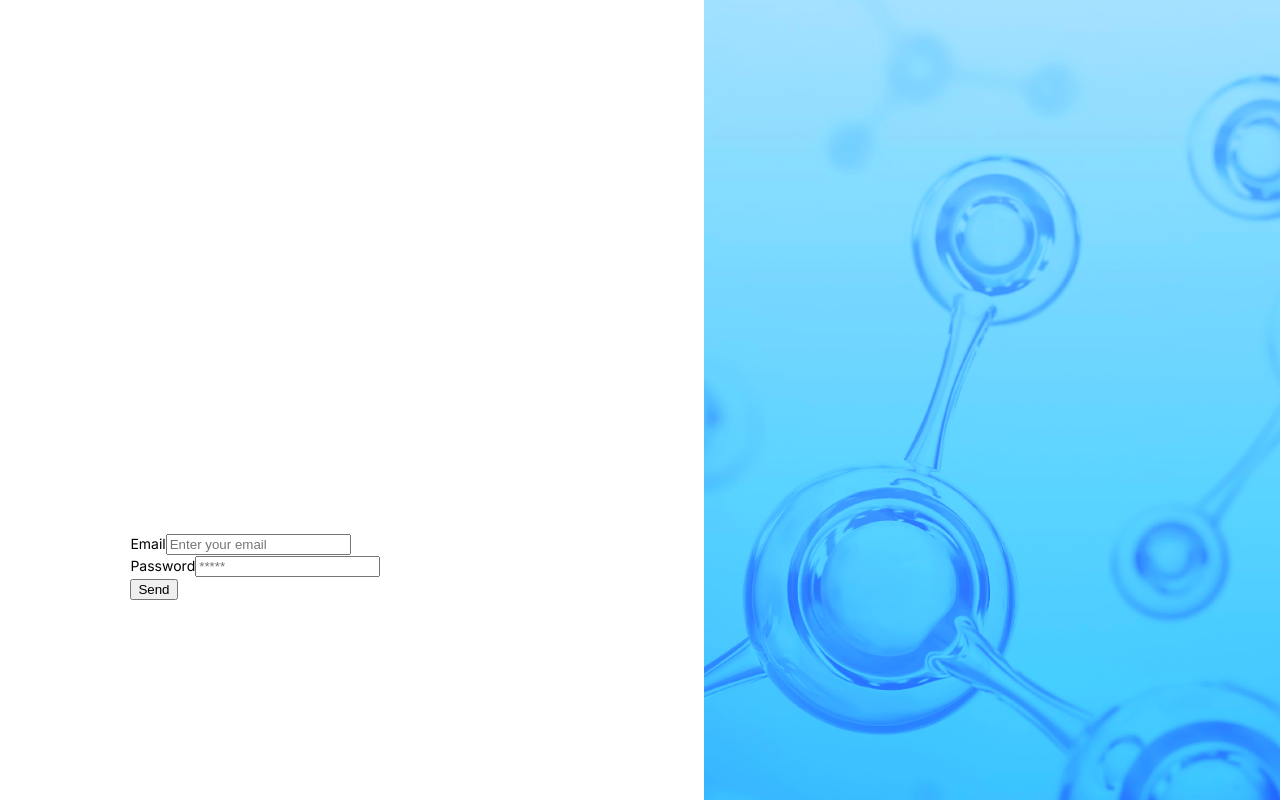
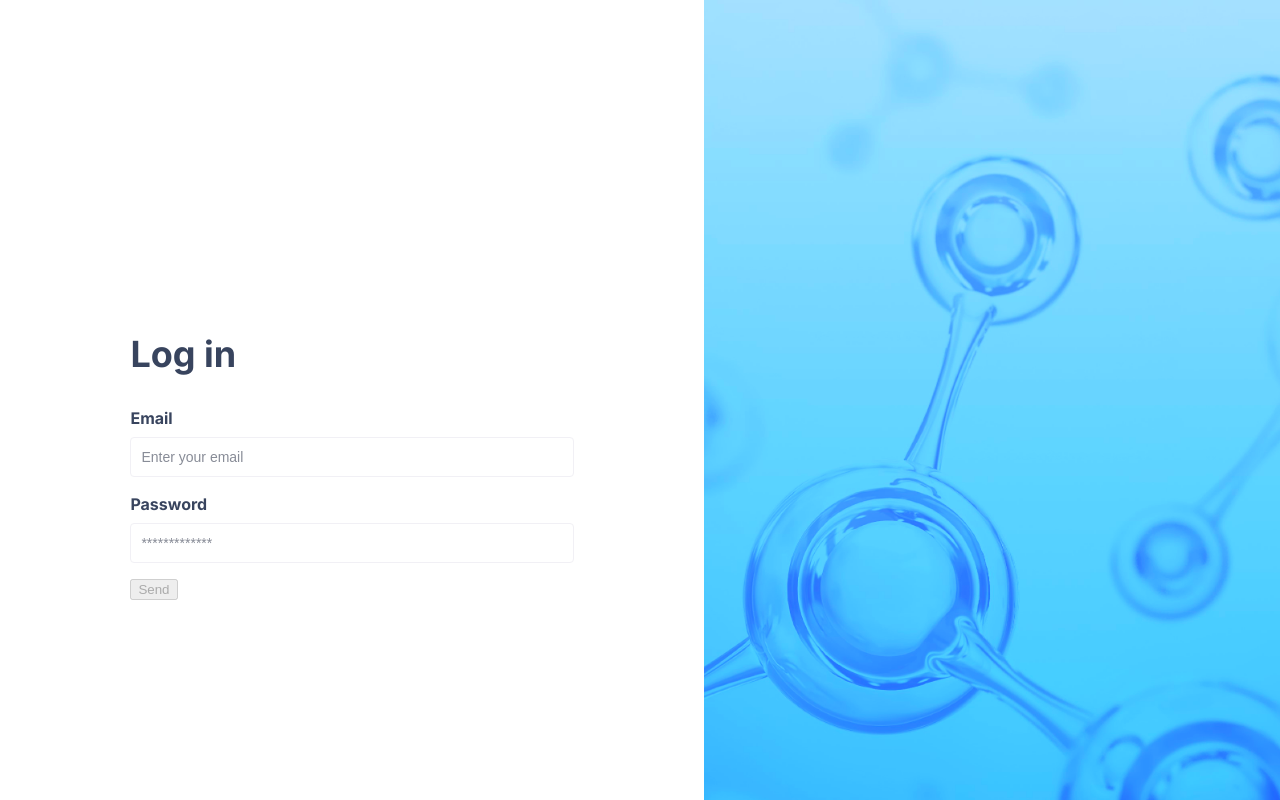
Before and after one commit to matchmakers69/Biolerate-auth0, a React (Create React App) app: page /login in a window 1280 px wide. Built offline with nearby package versions, Linux system fonts and the light colour scheme; what auth0-js would draw is missing.

Commit message:
Refactored login form with react-hook-form

```diff
--- a/package.json
+++ b/package.json
@@ -5,6 +5,7 @@
   "dependencies": {
     "@auth0/auth0-react": "^1.5.0",
     "@auth0/auth0-spa-js": "^1.16.0",
+    "@hookform/resolvers": "^2.6.0",
     "@reduxjs/toolkit": "^1.5.0",
     "@testing-library/jest-dom": "^5.14.1",
     "@testing-library/react": "^11.2.7",
--- /dev/null
+++ b/src/components/Auth/LoginForm/LoginForm.styled.js
@@ -0,0 +1 @@
+import styled from 'styled-components';
--- a/src/components/Auth/LoginForm/index.js
+++ b/src/components/Auth/LoginForm/index.js
@@ -1,29 +1,36 @@
 import React, { useState } from 'react';
+import { useForm } from 'react-hook-form';
 import { useHistory } from 'react-router';
 import { useDispatch } from 'react-redux';
 import { setAuthCredentials } from 'store/auth/actions';
 import { auth0Client } from 'config/auth0';
-import PropTypes from 'prop-types';
+import { loginSchema } from 'libs/yup/validation/loginFormValidation';
+import { yupResolver } from '@hookform/resolvers/yup';
+import { Styled } from 'components/common/Form/Input/Input.styled';
+import Input from 'components/common/Form/Input';
 import { constants } from '../../../constants';
 
 const { PROFILE } = constants.route;
 
-const LoginForm = (props) => {
+const LoginForm = () => {
   const [loading, setLoading] = useState(false);
+
+  const {
+    handleSubmit,
+    register,
+    formState: { errors, isValid },
+    reset,
+  } = useForm({
+    mode: 'onChange',
+    resolver: yupResolver(loginSchema),
+    defaultValues: {
+      email: '',
+      password: '',
+    },
+  });
+
   const history = useHistory();
   const dispatch = useDispatch();
-  const [loginDetails, setLoginDetails] = useState({
-    email: '',
-    password: '',
-  });
-
-  const handleFormLoginChange = (e) => {
-    const { name, value } = e.target;
-    setLoginDetails((prevstate) => ({
-      ...prevstate,
-      [name]: value,
-    }));
-  };
 
   const login = (username, password) => {
     setLoading(true);
@@ -48,44 +55,56 @@ const LoginForm = (props) => {
     );
   };
 
-  const handleLoginFormSubmit = (e) => {
-    e.preventDefault();
-    const { email, password } = loginDetails;
+  const handleLoginFormSubmit = (data) => {
+    const { email, password } = data;
+
+    // Auth0 login integration
     login(email, password);
+
+    setTimeout(() => {
+      reset({
+        email: '',
+        password: '',
+      });
+    }, 300);
   };
-  const { email, password } = loginDetails;
+
   if (loading) {
     return <span>Loading...</span>;
   }
   return (
     <>
-      <form autoComplete="false" noValidate onSubmit={handleLoginFormSubmit}>
+      <form autoComplete="false" noValidate onSubmit={handleSubmit(handleLoginFormSubmit)}>
         <div className="form-group">
-          <label>Email</label>
-          <input
+          <Styled.InputLabel htmlFor="email">Email</Styled.InputLabel>
+          <Input
+            id="email"
+            type="email"
             name="email"
-            value={email}
-            onChange={handleFormLoginChange}
-            type="email"
+            register={register}
+            isRequired
             placeholder="Enter your email"
+            error={errors.email}
           />
         </div>
         <div className="form-group">
-          <label>Password</label>
-          <input
+          <Styled.InputLabel htmlFor="password">Password</Styled.InputLabel>
+          <Input
+            id="password"
+            type="password"
             name="password"
-            value={password}
-            onChange={handleFormLoginChange}
-            placeholder="*****"
-            type="password"
+            register={register}
+            isRequired
+            placeholder="*************"
+            error={errors.password}
           />
         </div>
-        <button type="submit">Send</button>
+        <button disabled={!isValid} type="submit">
+          Send
+        </button>
       </form>
     </>
   );
 };
 
-LoginForm.propTypes = {};
-
 export default LoginForm;
--- /dev/null
+++ b/src/components/common/Form/Input/Input.styled.js
@@ -0,0 +1,80 @@
+import styled, { css } from 'styled-components';
+
+const sharedStyles = css`
+  background-color: ${({ theme: { colors } }) => colors.pureWhite};
+  border-radius: 4px;
+  height: 4rem;
+  border: 1px solid ${({ theme: { colors } }) => colors.borderGrey};
+  padding: 10px;
+  color: ${({ theme: { colors } }) => colors.menuGrey};
+  font-size: ${({ theme: { fontSizes } }) => fontSizes.small};
+`;
+
+const InputLabel = styled.label`
+  color: ${({ theme: { colors } }) => colors.navyBlue};
+  font-size: ${({ theme: { fontSizes } }) => fontSizes.medium};
+  display: block;
+  margin-bottom: 5px;
+  font-weight: 700;
+`;
+
+const InputWrapper = styled.div`
+  width: 100%;
+  position: relative;
+  margin-bottom: 15px;
+`;
+
+const InputField = styled.input`
+  display: block;
+  width: 100%;
+  ${sharedStyles}
+
+  &:focus {
+    border: 2px solid ${({ theme: { colors } }) => colors.mediumBlue};
+    font-size: ${({ theme: { fontSizes } }) => fontSizes.small};
+    box-shadow: 0px 0px 2px 0px rgba(69, 43, 120, 0.5);
+    outline: transparent;
+    border-radius: 4px;
+  }
+
+  ::placeholder,
+  ::-webkit-input-placeholder {
+    color: ${({ theme: { colors } }) => colors.menuGrey};
+    font-size: ${({ theme: { fontSizes } }) => fontSizes.small};
+  }
+  :-ms-input-placeholder {
+    color: ${({ theme: { colors } }) => colors.menuGrey};
+    font-size: ${({ theme: { fontSizes } }) => fontSizes.small};
+  }
+`;
+
+const InputFieldTextarea = styled.textarea`
+  display: block;
+  min-height: 100px;
+  font-size: ${({ theme: { fontSizes } }) => fontSizes.small};
+  color: ${({ theme: { colors } }) => colors.menuGrey};
+  width: 100%;
+  ${sharedStyles}
+
+  &:focus {
+    border: 2px solid ${({ theme: { colors } }) => colors.mediumBlue};
+    font-size: ${({ theme: { fontSizes } }) => fontSizes.small};
+    box-shadow: 0px 0px 2px 0px rgba(69, 43, 120, 0.5);
+    outline: transparent;
+    border-radius: 4px;
+  }
+`;
+
+const ErrorMsg = styled.p`
+  font-size: 1.2rem;
+  color: ${({ theme: { colors } }) => colors.errorRed};
+  margin: 5px 0 0 0;
+`;
+
+export const Styled = {
+  InputWrapper,
+  InputField,
+  InputFieldTextarea,
+  ErrorMsg,
+  InputLabel,
+};
--- /dev/null
+++ b/src/components/common/Form/Input/index.js
@@ -0,0 +1,41 @@
+import React from 'react';
+import PropTypes from 'prop-types';
+import { Styled } from './Input.styled';
+
+export const InputText = ({ type = '', register, placeholder, isRequired = false, name, error = {} }) => {
+  return (
+    <Styled.InputWrapper>
+      <Styled.InputField placeholder={placeholder} {...register(name, { required: isRequired })} type={type} />
+      {error ? <Styled.ErrorMsg role="alert">{error.message}</Styled.ErrorMsg> : null}
+    </Styled.InputWrapper>
+  );
+};
+
+/**
+ * Object @INPUT will be a mappaer, where keys are possible types for Input
+ */
+const INPUT = {
+  text: (props) => <InputText type="text" {...props} />,
+  email: (props) => <InputText type="email" {...props} />,
+  password: (props) => <InputText type="password" {...props} />,
+};
+
+const Input = ({ type = '', register, placeholder, name, isRequired = false }) => {
+  const InputComponent = INPUT[type];
+  return (
+    <>
+      <InputComponent register={register} name={name} type={type} isRequired={isRequired} placeholder={placeholder} />
+    </>
+  );
+};
+
+Input.propTypes = {
+  type: PropTypes.string,
+  register: PropTypes.instanceOf(Object).isRequired,
+  placeholder: PropTypes.string,
+  isRequired: PropTypes.bool,
+  name: PropTypes.string.isRequired,
+  error: PropTypes.instanceOf(Object),
+};
+
+export default Input;
--- /dev/null
+++ b/src/libs/yup/validation/loginFormValidation.js
@@ -0,0 +1,12 @@
+import * as yup from 'yup';
+
+export const loginSchema = yup.object().shape({
+  email: yup.string().email('Sorry invalid email').required('Email is a required'),
+  password: yup
+    .string()
+    .required('Please enter your password')
+    .matches(
+      /^.*(?=.{8,})((?=.*[!@#$%^&*()\-_=+{};:,<.>]){1})(?=.*\d)((?=.*[a-z]){1})((?=.*[A-Z]){1}).*$/,
+      'Password must contain at least 8 characters, one uppercase, one number and one special case character',
+    ),
+});
--- a/src/pages/Login/index.js
+++ b/src/pages/Login/index.js
@@ -6,6 +6,7 @@ import { Styled } from './/Login.styled';
 import LoginForm from 'components/Auth/LoginForm';
 import { updateUI } from 'store/ui/actions';
 import { constants } from '../../constants';
+import { H1 } from 'styles/typography.styled';
 
 const { PROFILE } = constants.route;
 
@@ -54,6 +55,7 @@ const Login = () => {
       <Styled.LoginPageWrapper>
         <Styled.ColumnLoginForm>
           <Styled.LoginDetailsWrapper>
+            <H1>Log in</H1>
             <LoginForm />
           </Styled.LoginDetailsWrapper>
         </Styled.ColumnLoginForm>
--- /dev/null
+++ b/src/styles/typography.styled.js
@@ -0,0 +1,9 @@
+import styled from 'styled-components';
+
+export const H1 = styled.h1`
+  font-size: ${({ theme: { fontSizes } }) => fontSizes.xlarge};
+  margin: 0 0 3rem 0;
+  line-height: 1.2;
+  font-weight: 700;
+  color: ${({ theme: { colors } }) => colors.navyBlue};
+`;
--- a/src/theme/theme.js
+++ b/src/theme/theme.js
@@ -6,13 +6,15 @@ const theme = {
     mediumBlue: '#5889e5',
     lightBlue: '#edf4fe',
     navyBlue: '#38445e',
-    borderGrey: '#f1f1f8',
+    borderGrey: '#f1f0f5',
+    errorRed: '#c01010',
   },
   fonts: ['sans-serif', 'Inter'],
   fontSizes: {
     small: '1.4rem',
-    medium: '1.8rem',
+    medium: '1.6rem',
     large: '2.2rem',
+    xlarge: '3.6rem',
   },
 };
 
```
Also changed, not shown: 1 other file (tests, documents, lock files or other folders).
